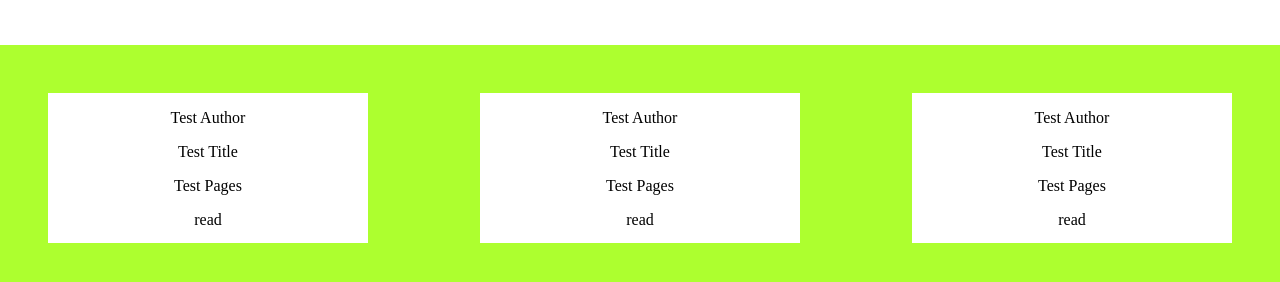
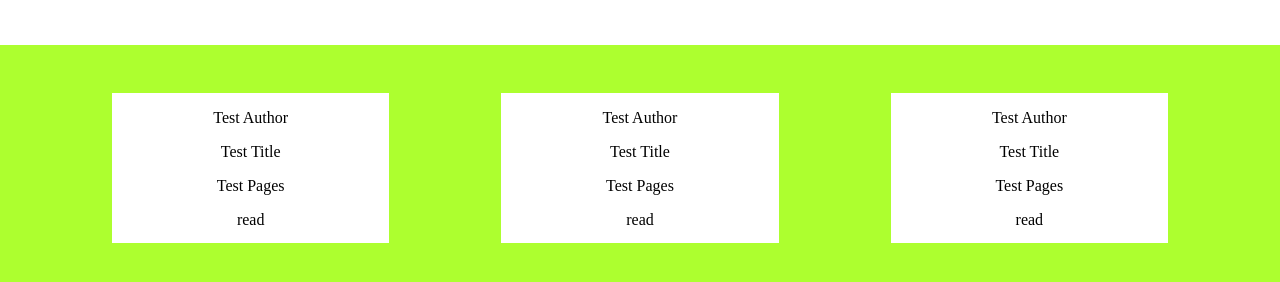
Before and after one commit to ipllamas/library, a plain HTML site: page index.html in a window 1280 px wide. Shown: the part 88-370 px from the top of the page. Drawn offline with Linux system fonts and the light colour scheme.

Commit message:
adjust spacing between book cards

```diff
--- a/script.js
+++ b/script.js
@@ -59,7 +59,7 @@ function processAdd() {
   if(validateForm()) {
     const newBook = new Book(titleInput.value, authorInput.value,
       pagesInput.value, readCheck.checked)
-    clearInputs
+    clearInputs();
     createCard(newBook);
   }
 }
--- a/style.css
+++ b/style.css
@@ -27,8 +27,10 @@ body, html {
   background-color: greenyellow;
   display: grid;
   grid-template-columns: repeat(auto-fit, minmax(200px, 1fr));
-  gap: 7rem;
-  padding: 3rem;
+  grid-auto-rows: min-content;
+  column-gap: 7rem;
+  row-gap: 5rem;
+  padding: 3rem 7rem;
 }
 
 .card {
```
